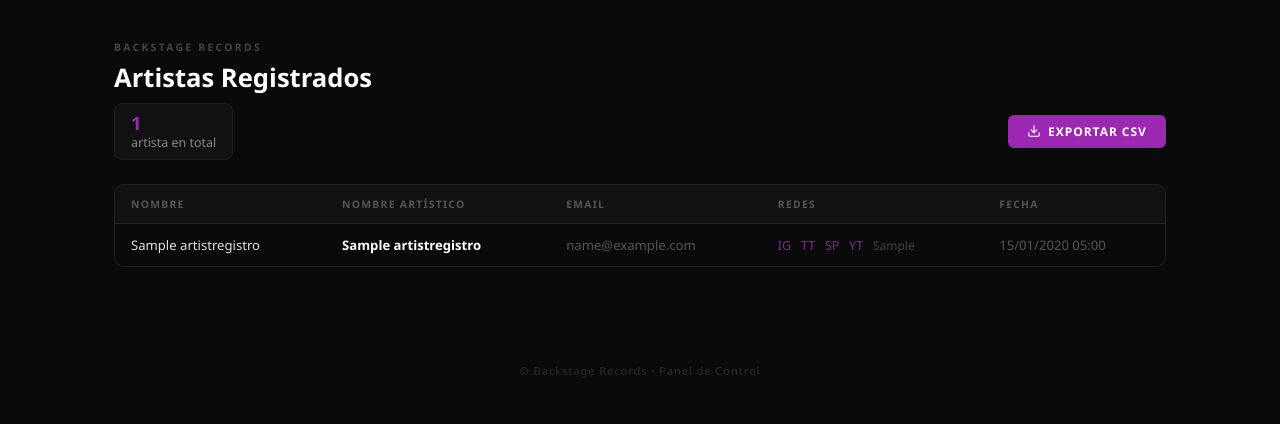
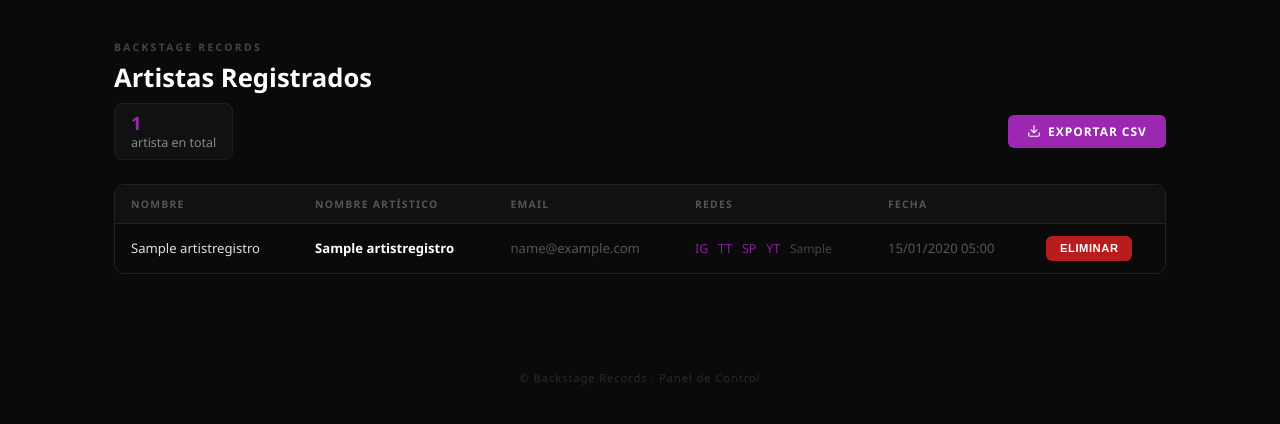
Before and after one commit to Giin2000/backstage-onepage, a Django app: page /studio/artistas/ in a window 1280 px wide. Shown: the part 65-489 px from the top of the page. Run offline with Django 5.2, Linux system fonts and the light colour scheme; a user stored in the database is signed in; tables that the repository leaves empty hold one stand-in row (values such as "Sample post").

Commit message:
Add delete artist button

```diff
--- a/config/urls.py
+++ b/config/urls.py
@@ -5,6 +5,7 @@ from django.conf.urls.static import static
 from django.views.generic import RedirectView
 
 from registro.views import (
+    eliminar_artista,
     estadisticas_admin,
     panel_artistas,
     panel_index,
@@ -26,5 +27,6 @@ urlpatterns = [
     path('studio/registros/', panel_registros, name='panel_registros'),
     path('studio/exportar-csv/', panel_exportar_csv, name='panel_exportar_csv'),
     path('studio/artistas/', panel_artistas, name='panel_artistas'),
+    path('studio/artistas/<int:pk>/eliminar/', eliminar_artista, name='eliminar_artista'),
     path('', include('registro.urls')),
 ] + static(settings.MEDIA_URL, document_root=settings.MEDIA_ROOT)
--- a/registro/templates/panel/artistas.html
+++ b/registro/templates/panel/artistas.html
@@ -101,6 +101,21 @@
 
     .empty { text-align: center; padding: 3rem 1rem; color: #444; font-size: 0.85rem; }
 
+    .btn-delete {
+      background: #b91c1c;
+      color: #fff;
+      border: none;
+      font-size: 0.7rem;
+      font-weight: 700;
+      letter-spacing: 0.05em;
+      text-transform: uppercase;
+      padding: 0.4rem 0.85rem;
+      border-radius: 6px;
+      cursor: pointer;
+      transition: opacity 0.2s;
+    }
+    .btn-delete:hover { opacity: 0.85; }
+
     footer { text-align: center; padding: 2rem; font-size: 0.7rem; color: #2a2a2a; letter-spacing: 0.08em; }
 
     @media (max-width: 680px) {
@@ -149,6 +164,7 @@
           <th>Email</th>
           <th>Redes</th>
           <th>Fecha</th>
+          <th></th>
         </tr>
       </thead>
       <tbody>
@@ -168,6 +184,12 @@
             {% endif %}
           </td>
           <td class="muted">{{ a.fecha_registro|date:"d/m/Y H:i" }}</td>
+          <td>
+            <form method="post" action="/studio/artistas/{{ a.pk }}/eliminar/" onsubmit="return confirm('¿Eliminar a {{ a.nombre_artistico|escapejs }}?');">
+              {% csrf_token %}
+              <button type="submit" class="btn-delete">Eliminar</button>
+            </form>
+          </td>
         </tr>
         {% endfor %}
       </tbody>
--- a/registro/views.py
+++ b/registro/views.py
@@ -195,6 +195,14 @@ def panel_artistas(request):
 
 
 @login_required(login_url='/admin/login/')
+@require_http_methods(['POST'])
+def eliminar_artista(request, pk):
+    artista = get_object_or_404(ArtistRegistro, pk=pk)
+    artista.delete()
+    return redirect('/studio/artistas/')
+
+
+@login_required(login_url='/admin/login/')
 def panel_exportar_csv(request):
     evento_id = request.GET.get('evento')
     response = HttpResponse(content_type='text/csv; charset=utf-8')
```
